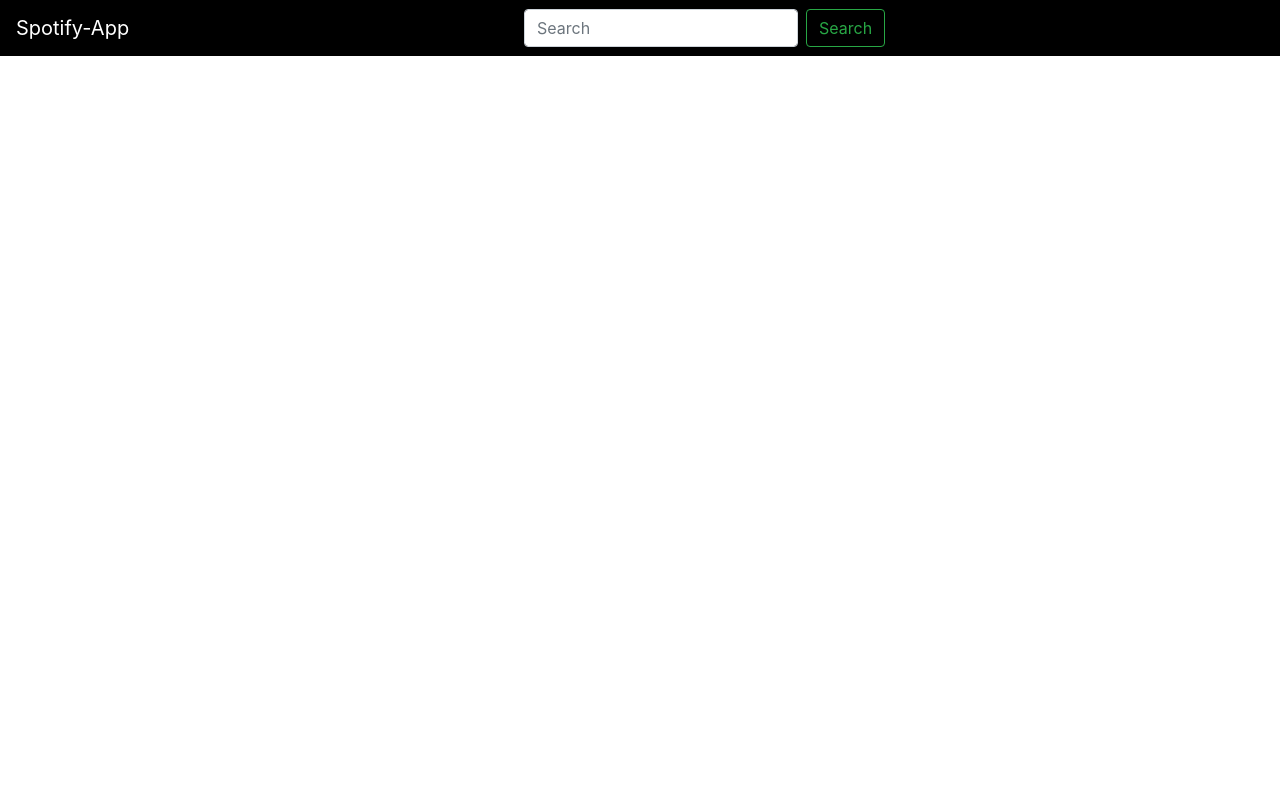
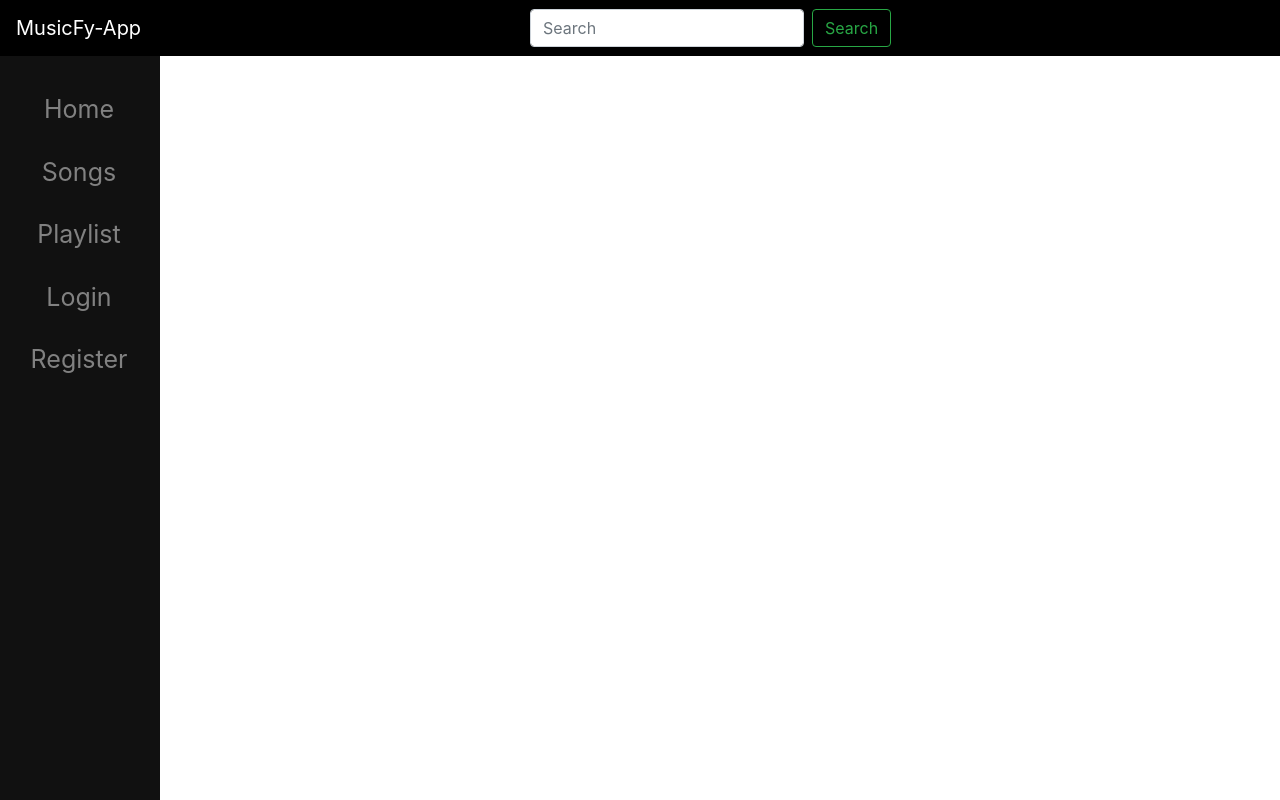
Before and after one commit to YordanDobrev97/MusicFy, a React (Create React App) app in the folder Client/spotify/: page / in a window 1280 px wide. Built offline with nearby package versions, Linux system fonts and the light colour scheme.

Commit message:
Change sidebar menu - make left side fixed

```diff
--- a/Client/spotify/package.json
+++ b/Client/spotify/package.json
@@ -12,6 +12,10 @@
     "react-bootstrap-sidebar": "0.0.1",
     "react-burger-menu": "^2.7.0",
     "react-dom": "^16.13.1",
+    "react-fixed-sidebar": "^1.1.3",
+    "react-grid-layout": "^0.18.3",
+    "react-grid-system": "^7.0.3",
+    "react-player": "^2.5.0",
     "react-scripts": "3.4.1",
     "styled-components": "^5.1.1"
   },
--- a/Client/spotify/public/index.html
+++ b/Client/spotify/public/index.html
@@ -24,7 +24,7 @@
       work correctly both with client-side routing and a non-root public URL.
       Learn how to configure a non-root public URL by running `npm run build`.
     -->
-    <title>React App</title>
+    <title>MusicFy</title>
   </head>
   <body>
     <noscript>You need to enable JavaScript to run this app.</noscript>
--- a/Client/spotify/src/App.js
+++ b/Client/spotify/src/App.js
@@ -1,15 +1,16 @@
 import React from "react";
 import "./App.css";
 import Header from './Header/Navigation';
-import SideBar from './Header/Sidebar';
+import SideBarComponent from './Header/Sidebar';
 
 import 'bootstrap/dist/css/bootstrap.min.css';
+
 
 function App() {
   return (
     <div className="App">
         <Header />
-        <SideBar />
+        <SideBarComponent />
     </div>
   );
 }
--- a/Client/spotify/src/Header/Navigation.js
+++ b/Client/spotify/src/Header/Navigation.js
@@ -7,7 +7,7 @@ class Header extends Component {
     return (
       <Navbar expand="lg" className={styles.navigation}>
         <Navbar.Brand href="/">
-          <span className={styles.logo}>Spotify-App</span>
+          <span className={styles.logo}>MusicFy-App</span>
         </Navbar.Brand>
         <Navbar.Toggle aria-controls="basic-navbar-nav" />
         <Navbar.Collapse id="basic-navbar-nav">
--- a/Client/spotify/src/Header/Sidebar.js
+++ b/Client/spotify/src/Header/Sidebar.js
@@ -1,19 +1,18 @@
 import React, { Component } from 'react';
-import {slide as Menu} from 'react-burger-menu';
+import styles from './sidebar.module.css';
 
-class SideBar extends Component {
+class SideBarComponent extends Component {
     render() {
         return (
-            <Menu>
-                <a className='menu-item' href='/'>Home</a>
-                <a className='menu-item' href='/songs'>Songs</a>
-                <a className='menu-item' href='/playlist'>Playlist</a>
-
-                <a className='menu-item' href='/login'>Login</a>
-                <a className='menu-item' href='/register'>Register</a>
-            </Menu>
+            <div className={styles.sidenav}>
+                <a href="/home">Home</a>
+                <a href="/songs">Songs</a>
+                <a href="/playlist">Playlist</a>
+                <a href="/login">Login</a>
+                <a href="/register">Register</a>
+          </div>
         )
     }
 }
 
-export default SideBar;
+export default SideBarComponent;
--- a/Client/spotify/src/Header/sidebar.module.css
+++ b/Client/spotify/src/Header/sidebar.module.css
@@ -1,10 +1,36 @@
-.sidebar {
-    position: fixed;
-    top: 0;
-    bottom: 0;
-    left: 0;
-    min-height: 100vh !important;
-    z-index: 100;
-    padding: 48px 0 0;
-    box-shadow: inset -1px 0 0 rgba(0, 0, 0, .1);
+body {
+  font-family: "Lato", sans-serif;
 }
+
+.sidenav {
+  height: 100%;
+  width: 160px;
+  position: fixed;
+  z-index: 1;
+  top: 100;
+  left: 0;
+  background-color: #111;
+  overflow-x: hidden;
+  padding-top: 20px;
+}
+
+.sidenav a {
+  padding: 15px 18px 10px 16px;
+  text-decoration: none;
+  font-size: 25px;
+  color: #818181;
+  display: block;
+}
+
+.sidenav a:hover {
+  color: #f1f1f1;
+}
+
+@media screen and (max-height: 450px) {
+  .sidenav {
+    padding-top: 15px;
+  }
+  .sidenav a {
+    font-size: 18px;
+  }
+}
--- /dev/null
+++ b/Client/spotify/src/main.module.css
@@ -0,0 +1,5 @@
+.playlist {
+    display: 'flex';
+    align-items: center;
+    justify-content: center;
+}
```
Also changed, not shown: 1 other file (tests, documents, lock files or other folders).
